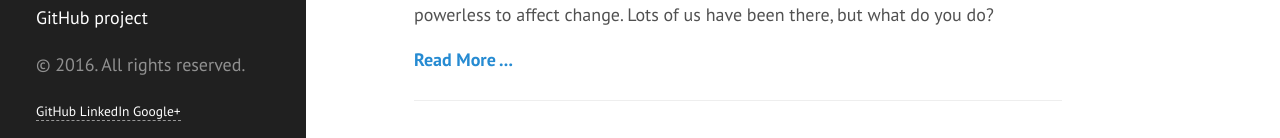
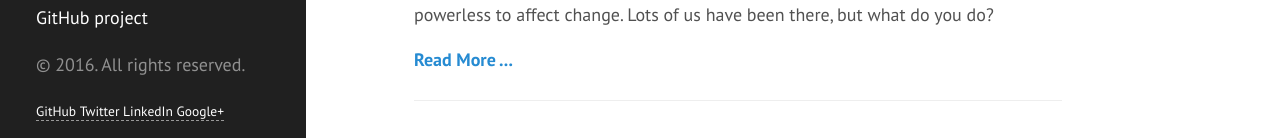
Before and after one commit to GianLorenzetto/GianLorenzetto.github.io-www, a Jekyll site: the page built from index.html, in a window 1280 px wide and 900 px high, scrolled down 605 px. Shown: the part 759-897 px from the top of the window. Built offline with Jekyll 4.4.1, drawn with Linux system fonts in a browser that asks for light colours; the list of posts is cut into pages by our own code.

Commit message:
Added twitter link to social section.

```diff
--- a/_config.yml
+++ b/_config.yml
@@ -23,6 +23,9 @@ social:
  - title: GitHub
    url: https://github.com/gianlorenzetto
    class: github
+ - title: Twitter
+   url: https://twitter.com/TheZenDibbler
+   class: twitter
  - title: LinkedIn
    url: https://www.linkedin.com/in/gianlorenzetto
    class: linkedin
```
